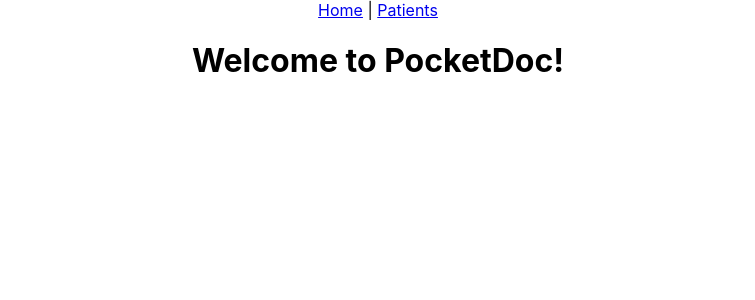
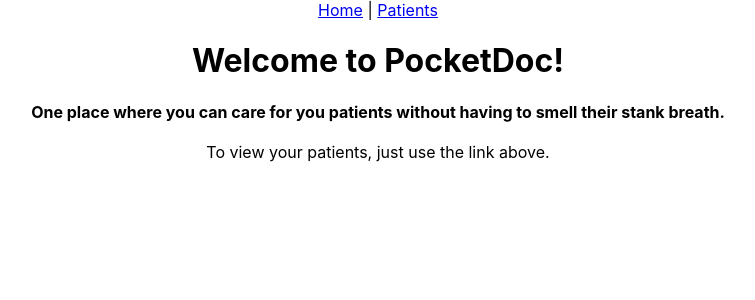
Before and after one commit to The-Gentleman/PocketDocReact, a React (Create React App) app in the folder pocket-doc-react-frontend/: page /home in a window 1280 px wide. Shown: the top 300 px of the page, without its empty margins (262-1017 px from the left). Built offline with nearby package versions, Linux system fonts and the light colour scheme.

Commit message:
added text

```diff
--- a/pocket-doc-react-frontend/src/components/Header.js
+++ b/pocket-doc-react-frontend/src/components/Header.js
@@ -4,6 +4,10 @@ export default function Header() {
     return (
         <div>
             <h1>Welcome to PocketDoc!</h1>
+            <strong>One place where you can care for you patients without having to smell their stank breath.</strong>
+            <br></br>
+            <br></br>
+            <label>To view your patients, just use the link above.</label>
         </div>
     )
 }
```
